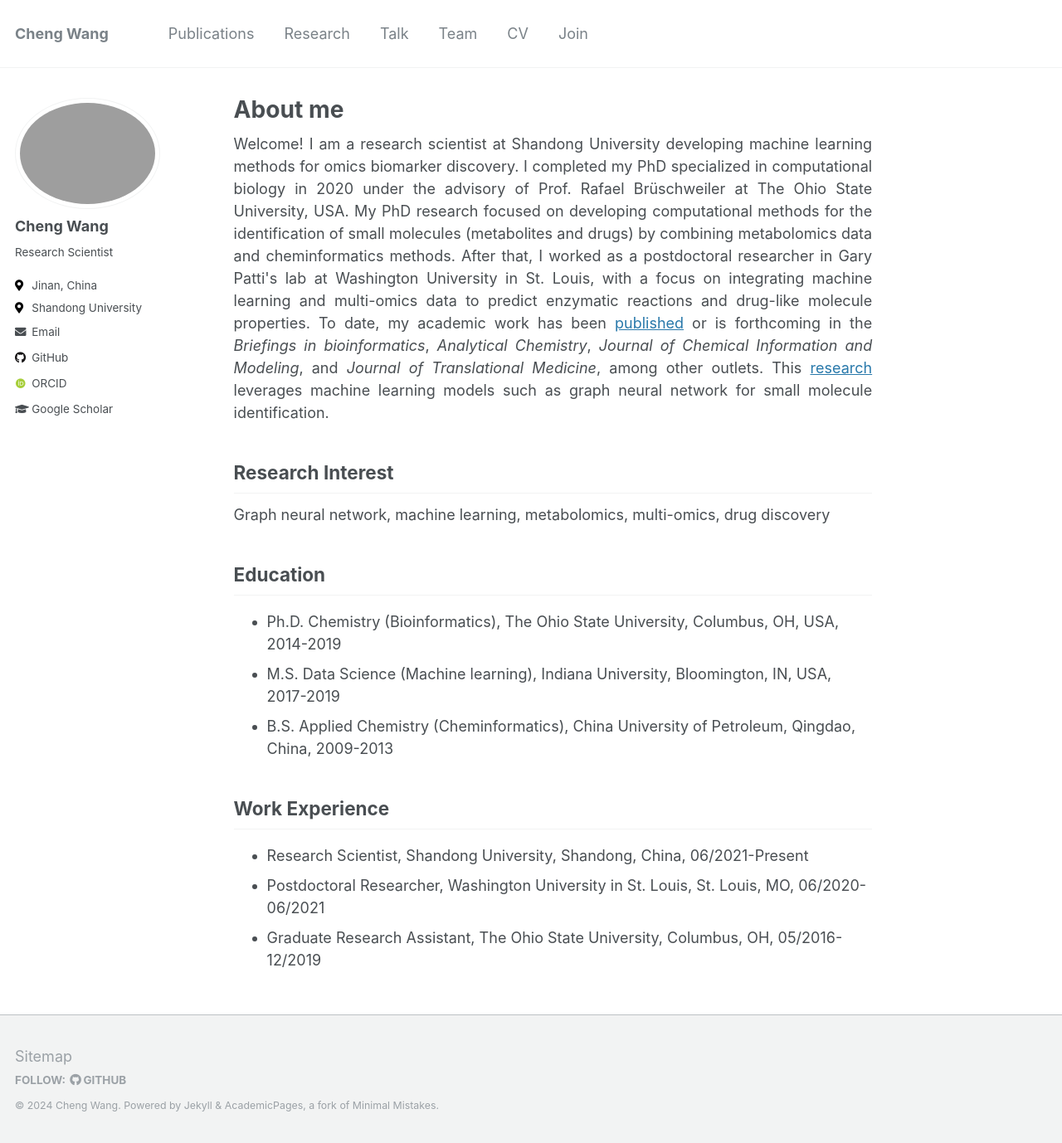
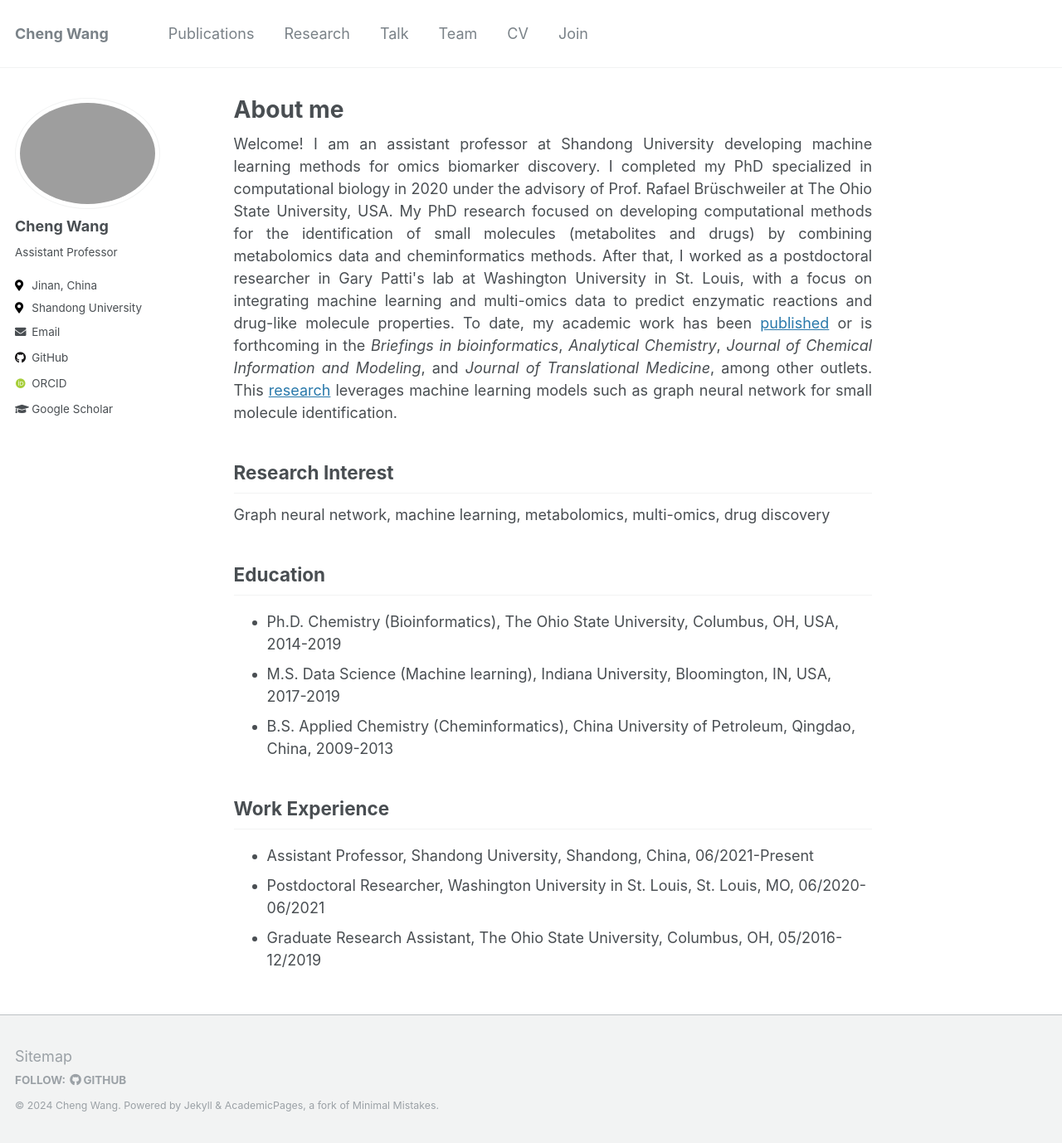
Before and after one commit to chengwangbio/chengwangbio.github.io, a Jekyll site: the page built from _pages/about.md, in a window 1280 px wide and 1378 px high. Shown: the whole window at 83% size. Built offline with Jekyll 4.4.1, drawn with Linux system fonts in a browser that asks for light colours; some web fonts are replaced.

Commit message:
Update files

```diff
--- a/_config.yml
+++ b/_config.yml
@@ -10,7 +10,7 @@ locale                   : "en-US"
 title                    : "Cheng Wang"
 title_separator          : "-"
 name                     : &name "Cheng Wang"
-description              : &description "Research Scientist at Shandong University"
+description              : &description "Assistant Professor at Shandong University"
 url                      : https://chengwangbio.github.io # the base hostname & protocol for your site e.g. "https://mmistakes.github.io"
 baseurl                  : "" # the subpath of your site, e.g. "/blog"
 repository               : "chengwangbio/chengwangbio.github.io"
@@ -87,7 +87,7 @@ analytics:
 author:
   name             : "Cheng Wang"
   avatar           : "profile.png"
-  bio              : "Research Scientist"
+  bio              : "Assistant Professor"
   location         : "Jinan, China"
   employer         : "Shandong University"
   pubmed           :
--- a/_data/team.yml
+++ b/_data/team.yml
@@ -1,12 +1,12 @@
 - name: Dr. Cheng Wang
   is_pi: True
   is_current: True
-  position: Research Scientist, Department of Biostatistics, Shandong University
+  position: Assistant Professor, Department of Biostatistics, Shandong University
   orcid: http://orcid.org/0000-0001-8135-4473
   scholar: https://scholar.google.com/citations?user=UAZhchQAAAAJ&hl=en
   github:
   bio: >
-    I am a research scientist in the field of bioinformatics currently working at Shandong University, China.
+    I am an assistant professor in the field of bioinformatics currently working at Shandong University, China.
     My research has particularly focused on developing computational and experimental approaches to identify novel metabolic biomarkers in cancer
     and neurodegenerative disease.
   photo:
--- a/_pages/about.md
+++ b/_pages/about.md
@@ -9,7 +9,7 @@ redirect_from:
 ---
 
 <div style="text-align: justify;">
-Welcome! I am a research scientist at Shandong University developing machine learning methods for omics biomarker discovery. I completed my PhD specialized in computational biology in 2020 under the advisory of Prof. Rafael Brüschweiler at The Ohio State University, USA. My PhD research focused on developing computational methods for the identification of small molecules (metabolites and drugs) by combining metabolomics data and cheminformatics methods. After that, I worked as a postdoctoral researcher in Gary Patti's lab at Washington University in St. Louis, with a focus on integrating machine learning and multi-omics data to predict enzymatic reactions and drug-like molecule properties. To date, my academic work has been <a href="publications">published</a> or is forthcoming in the <i>Briefings in bioinformatics</i>, <i>Analytical Chemistry</i>, <i>Journal of Chemical Information and Modeling</i>, and <i>Journal of Translational Medicine</i>, among other outlets. This <a href="research">research</a> leverages machine learning models such as graph neural network for small molecule identification.
+Welcome! I am an assistant professor at Shandong University developing machine learning methods for omics biomarker discovery. I completed my PhD specialized in computational biology in 2020 under the advisory of Prof. Rafael Brüschweiler at The Ohio State University, USA. My PhD research focused on developing computational methods for the identification of small molecules (metabolites and drugs) by combining metabolomics data and cheminformatics methods. After that, I worked as a postdoctoral researcher in Gary Patti's lab at Washington University in St. Louis, with a focus on integrating machine learning and multi-omics data to predict enzymatic reactions and drug-like molecule properties. To date, my academic work has been <a href="publications">published</a> or is forthcoming in the <i>Briefings in bioinformatics</i>, <i>Analytical Chemistry</i>, <i>Journal of Chemical Information and Modeling</i>, and <i>Journal of Translational Medicine</i>, among other outlets. This <a href="research">research</a> leverages machine learning models such as graph neural network for small molecule identification.
 </div>
 
 ## Research Interest
@@ -23,6 +23,6 @@ Graph neural network, machine learning, metabolomics, multi-omics, drug discover
 
 ## Work Experience
 
-* Research Scientist, Shandong University, Shandong, China, 06/2021-Present
+* Assistant Professor, Shandong University, Shandong, China, 06/2021-Present
 * Postdoctoral Researcher, Washington University in St. Louis, St. Louis, MO, 06/2020-06/2021
 * Graduate Research Assistant, The Ohio State University, Columbus, OH, 05/2016-12/2019
```
Also changed, not shown: _pages/research.md (+1 -1 lines), 1 other file.
